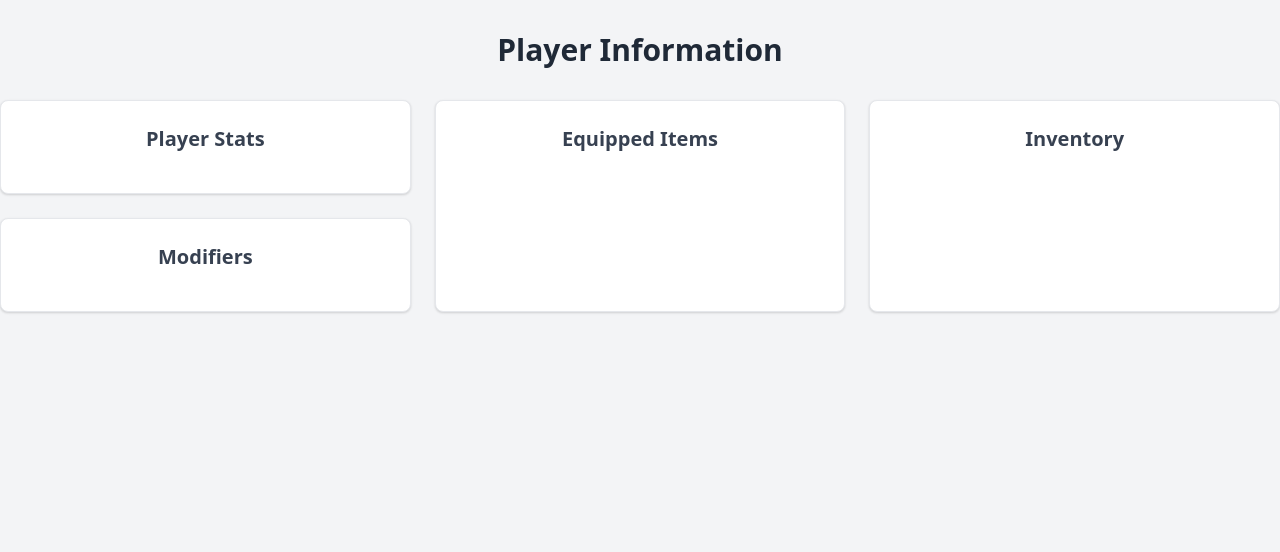
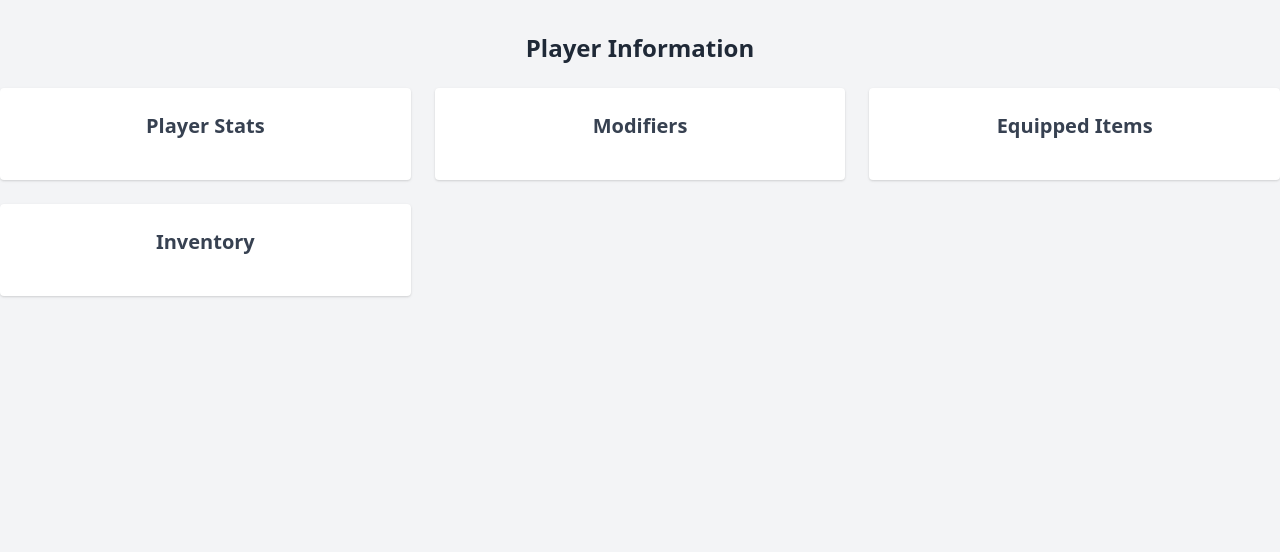
Before and after one commit to schaeferka/k8s-dungeon-crawl, a Flask app: page /player in a window 1280 px wide. Shown: the part 68-620 px from the top of the page. Run offline with Flask 3, Linux system fonts and the light colour scheme; data that the repository does not hold is empty.

Commit message:
updated player page styles

```diff
--- a/portal/app/static/js/player.js
+++ b/portal/app/static/js/player.js
@@ -21,7 +21,7 @@ async function fetchPlayerData() {
 function createSectionElement(title, content) {
     const section = document.createElement('div');
     section.classList.add('item-section', 'border', 'p-4', 'rounded', 'my-2', 'shadow-lg');
-    section.innerHTML = `<strong>${title}:</strong><br>${content}`;
+    section.innerHTML = title ? `<strong>${title}:</strong><br>${content}` : content;
     return section;
 }
 
--- a/portal/app/templates/player.html
+++ b/portal/app/templates/player.html
@@ -3,42 +3,39 @@
 {% block title %}Player Information{% endblock %}
 
 {% block content %}
-<div class="space-y-8">
-    <h1 class="text-3xl font-bold text-gray-800 text-center">Player Information</h1>
+<div class="space-y-6">
+    <h1 class="text-2xl font-semibold text-gray-800 text-center">Player Information</h1>
 
-    <!-- Player Information Sections -->
-    <div class="grid grid-cols-1 md:grid-cols-3 gap-6">
+    <div class="container mx-auto grid grid-cols-1 md:grid-cols-3 gap-6">
         <!-- First Column: Player Stats and Modifiers -->
-        <div class="space-y-6">
-            <div class="p-6 border rounded-lg bg-white shadow">
-                <h2 class="text-xl font-semibold text-gray-700 text-center">Player Stats</h2>
-                <div id="player-stats" class="mt-4">
-                    <!-- JavaScript will populate this area -->
-                </div>
+        <section class="bg-white p-6 rounded shadow" id="player-stats-section">
+            <h2 class="text-xl font-semibold text-gray-700 text-center mb-4">Player Stats</h2>
+            <div id="player-stats" class="text-gray-600">
+                <!-- JavaScript will populate this area -->
             </div>
-            <div class="p-6 border rounded-lg bg-white shadow">
-                <h2 class="text-xl font-semibold text-gray-700 text-center">Modifiers</h2>
-                <div id="modifiers" class="mt-4">
-                    <!-- JavaScript will populate this area -->
-                </div>
+        </section>
+        <section class="bg-white p-6 rounded shadow" id="modifiers-section">
+            <h2 class="text-xl font-semibold text-gray-700 text-center mb-4">Modifiers</h2>
+            <div id="modifiers" class="text-gray-600">
+                <!-- JavaScript will populate this area -->
             </div>
-        </div>
+        </section>
 
         <!-- Second Column: Equipped Items -->
-        <div class="p-6 border rounded-lg bg-white shadow">
-            <h2 class="text-xl font-semibold text-gray-700 text-center">Equipped Items</h2>
-            <div id="items" class="mt-4">
+        <section class="bg-white p-6 rounded shadow" id="items-section">
+            <h2 class="text-xl font-semibold text-gray-700 text-center mb-4">Equipped Items</h2>
+            <div id="items" class="text-gray-600">
                 <!-- JavaScript will populate this area -->
             </div>
-        </div>
+        </section>
 
         <!-- Third Column: Inventory -->
-        <div class="p-6 border rounded-lg bg-white shadow">
-            <h2 class="text-xl font-semibold text-gray-700 text-center">Inventory</h2>
-            <div id="inventory-items" class="mt-4">
+        <section class="bg-white p-6 rounded shadow" id="inventory-section">
+            <h2 class="text-xl font-semibold text-gray-700 text-center mb-4">Inventory</h2>
+            <div id="inventory-items" class="text-gray-600">
                 <!-- JavaScript will populate this area -->
             </div>
-        </div>
+        </section>
     </div>
 </div>
 {% endblock %}
```
